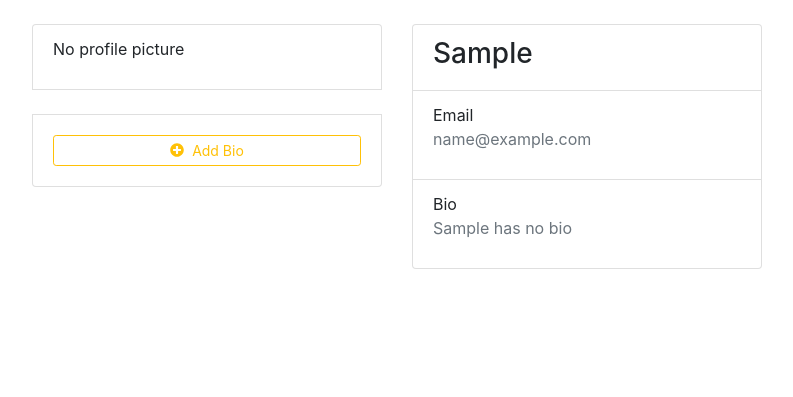
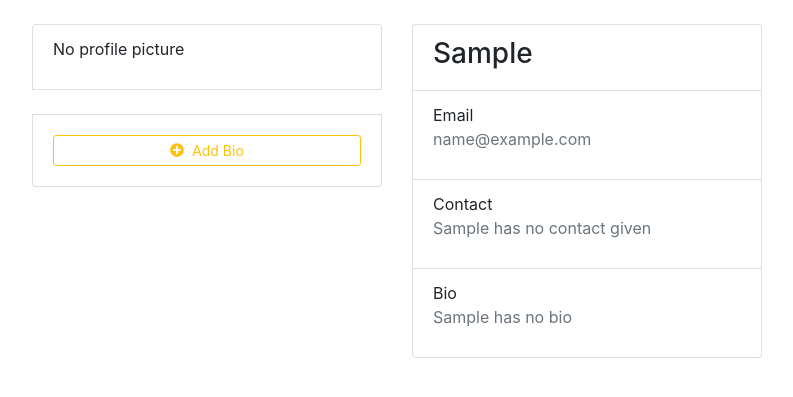
Before and after one commit to KenThumi/awards, a Django app: page /profile/ in a window 1280 px wide. Shown: the part 68-465 px from the top of the page, without its empty margins (243-1036 px from the left). Run offline with Django 3.2, Linux system fonts and the light colour scheme; the visitor is signed in with stand-in values (Sample User, id 1); some libraries are stand-ins or nearby versions.

Commit message:
Profile editted to include bio

```diff
--- a/websites/templates/profile/profile.html
+++ b/websites/templates/profile/profile.html
@@ -36,8 +36,17 @@
                     </span>
                 </li>
                 <li class="list-group-item">
+                    Contact <span class="text-muted">
+                        {% if user.profile.contact %}
+                        <p> {{user.profile.contact}}</p>
+                        {%else%}
+                        <p> {{user.username| title}} has no contact given </p>
+                        {% endif %}
+                    </span>
+                </li>
+                <li class="list-group-item">
                     Bio <span class="text-muted">
-                        {% if user.profile %}
+                        {% if user.profile.bio %}
                         <p> {{user.profile.bio}}</p>
                         {%else%}
                         <p> {{user.username| title}} has no bio </p>
```
